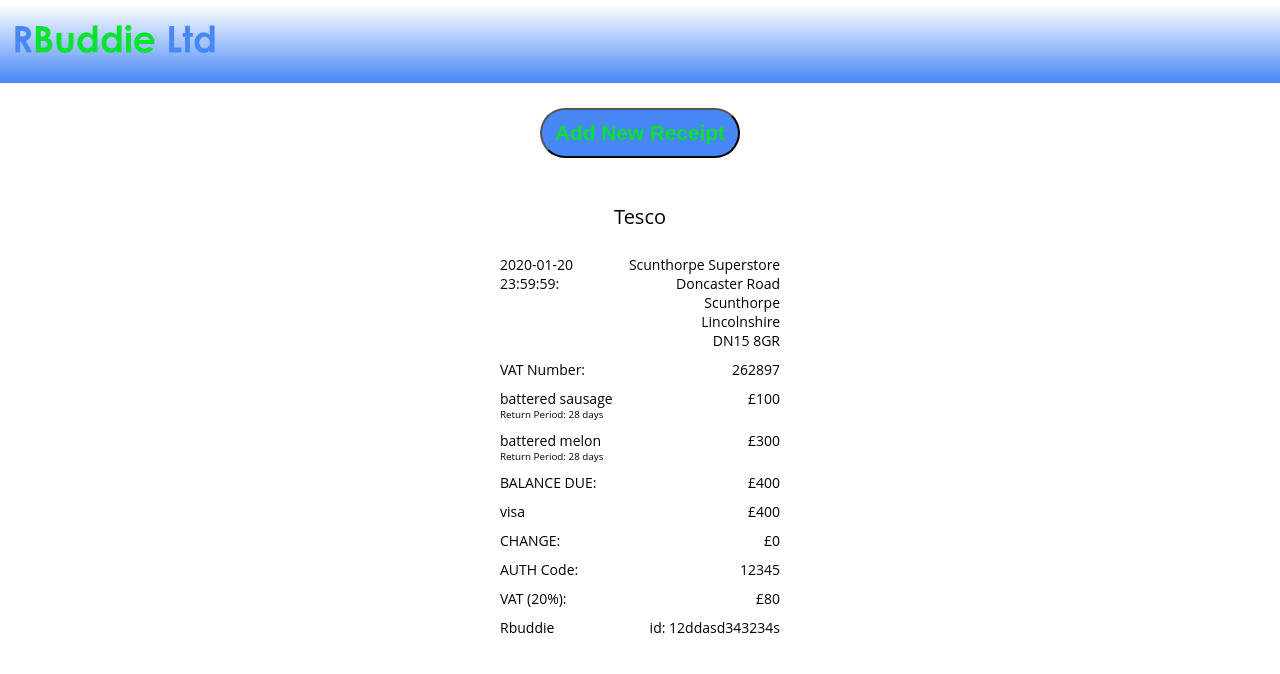
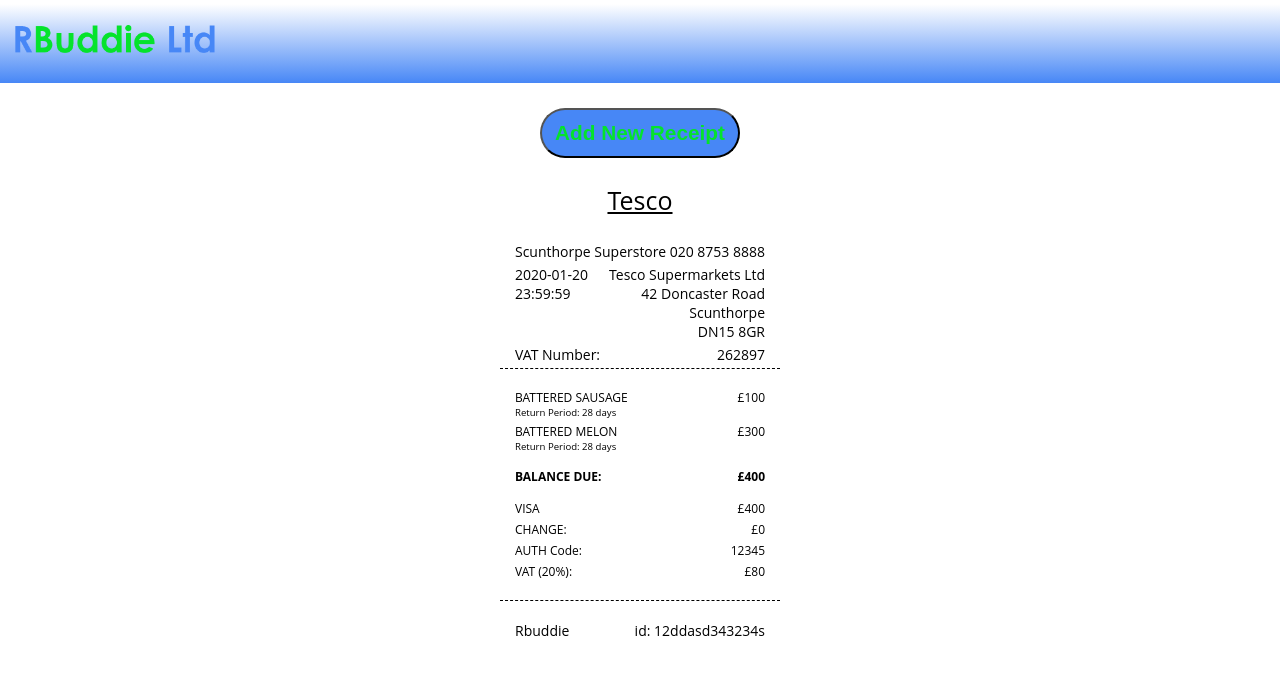
Before and after one commit to tomish0/realRBuddie, a React (Create React App) app: page / in a window 1280 px wide. Shown: the top 674 px of the page. Built offline with nearby package versions, Linux system fonts and the light colour scheme.

Commit message:
more changes to json test receipt & showReceipt.css

```diff
--- a/src/App.js
+++ b/src/App.js
@@ -9,32 +9,33 @@
   id: "12ddasd343234s",
   totalPrice: 400,
   purchaseDate: "2020-01-20",
-  purchaseTime: "23:59:59:",
+  purchaseTime: "23:59:59",
   items: [
     {
-      title: "battered sausage",
+      title: "BATTERED SAUSAGE",
       price: 100,
       returnPeriod: 28
     },
     {
-      title: "battered melon",
+      title: "BATTERED MELON",
       price: 300,
       returnPeriod: 28
     }
   ],
-  vatValue: "80",
+  vatValue: 80,
   vatNumber: 262897,
   authorisationCode: 12345,
   vendor: "Tesco",
+  storeName: "Scunthorpe Superstore",
+  storePhoneNo: "020 8753 8888",
   storeLocation: {
-    name: "Scunthorpe Superstore",
+    company: "Tesco Supermarkets Ltd",
+    road: "42 Doncaster Road",
     town: "Scunthorpe",
-    road: "Doncaster Road",
-    postcode: "DN15 8GR",
-    county: "Lincolnshire"
+    postcode: "DN15 8GR"
   },
   app: "Rbuddie",
-  tenderType: "visa",
+  tenderType: "VISA",
   amountTendered: 400,
   change: 0
 };
--- a/src/component/ShowReceipt.jsx
+++ b/src/component/ShowReceipt.jsx
@@ -27,16 +27,20 @@
     return (
       <div className="full-receipt">
         <div className="receipt-elements vendor">{receipt.vendor}</div>
+        <div className="store-info-section">
+          <div className="receipt-elements space-between">
+            <div>{receipt.storeName}</div>
+            <div>{receipt.storePhoneNo}</div>
+          </div>
           <div className="receipt-elements space-between">
             <div className="date-time">
               <div>{receipt.purchaseDate}</div>
               <div>{receipt.purchaseTime}</div>
             </div>
             <ul className="receipt-elements location">
-            <li>{receipt.storeLocation.name}</li>
+              <li>{receipt.storeLocation.company}</li>
               <li>{receipt.storeLocation.road}</li>
               <li>{receipt.storeLocation.town}</li>
-            <li>{receipt.storeLocation.county}</li>
               <li>{receipt.storeLocation.postcode}</li>
             </ul>
           </div>
@@ -44,6 +48,8 @@
             <div>VAT Number:</div>
             <div>{receipt.vatNumber}</div>
           </div>
+        </div>
+        <div className="total-costs-section">
           {eachItem}
           <div className="receipt-elements space-between total-price">
             <div>BALANCE DUE:</div>
@@ -65,6 +71,7 @@
             <div>VAT (20%):</div>
             <div>£{receipt.vatValue}</div>
           </div>
+        </div>
         <div className="receipt-elements space-between receipt-app-id">
           <div>{receipt.app}</div>
           <div>id: {receipt.id}</div>
--- a/src/component/styles/ShowReceipt.css
+++ b/src/component/styles/ShowReceipt.css
@@ -2,17 +2,31 @@
   /* background-color: blue; */
   margin: 0 auto;
   max-width: 320px;
-  padding: 20px;
+  padding: 0 20px 10px 20px;
   font-size: 14px;
 }
 
 .receipt-elements {
-  margin: 10px 0;
+  margin: 4px 0;
 }
 
 .space-between {
   display: flex;
   justify-content: space-between;
+}
+
+.vendor {
+  display: flex;
+  justify-content: center;
+  margin: 0 0 25px 0;
+  font-size: 25px;
+  text-decoration: underline;
+}
+
+.store-info-section {
+  margin-bottom: 20px;
+  padding: 0 15px;
+  border-bottom: 1px dashed black;
 }
 
 .location {
@@ -21,18 +35,31 @@
   padding: 0;
 }
 
-ul li {
+.location li {
   display: flex;
   justify-content: flex-end;
 }
 
-.vendor {
-  display: flex;
-  justify-content: center;
-  margin: 0 0 25px 0;
-  font-size: 20px;
+.total-costs-section {
+  margin-bottom: 20px;
+  border-bottom: 1px dashed black;
+  padding: 0 15px;
+  font-size: 12px;
 }
 
 .return-period {
-  font-size: 0.7em;
+  font-size: 0.8em;
 }
+
+.total-price {
+  font-weight: 700;
+  margin: 15px 0;
+}
+
+.vat {
+  margin-bottom: 20px;
+}
+
+.receipt-app-id {
+  padding: 0 15px;
+}
```
Also changed, not shown: src/qr.json (+5 -6 lines), src/App.css (line endings or trailing spaces). Lines whose indentation alone changed are shown as unchanged.
